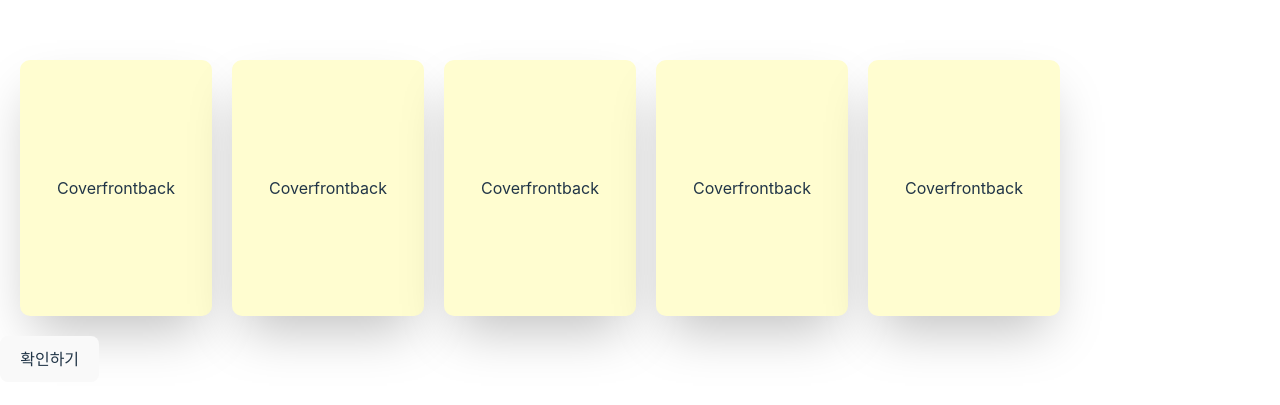
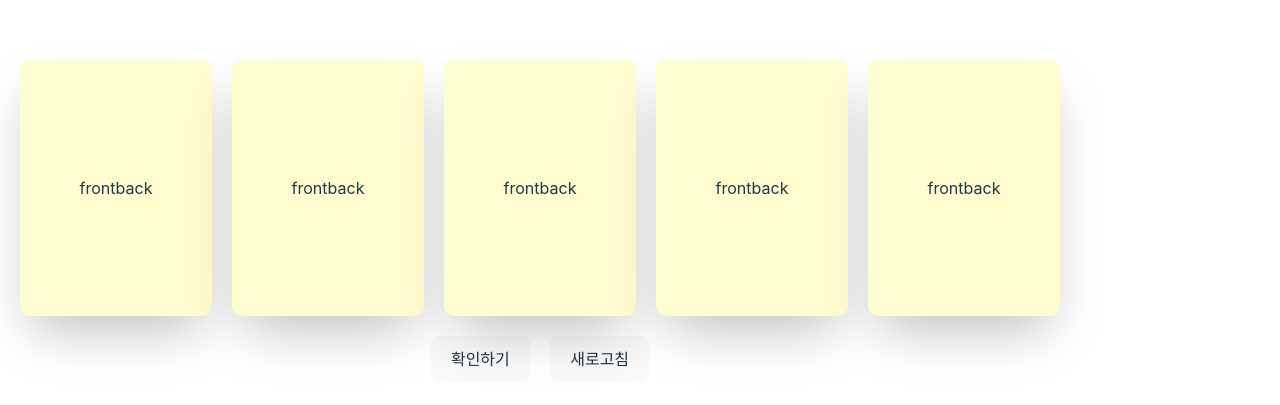
Before and after one commit to LukaPark/gsap-animation, a React (Vite) app: page / in a window 1280 px wide. Shown: the part 189-594 px from the top of the page. Built offline with nearby package versions, Linux system fonts and the light colour scheme.

Commit message:
새로고침(카드 원위치) + 광원 효과 적용

```diff
--- a/src/CardAnimation.tsx
+++ b/src/CardAnimation.tsx
@@ -12,6 +12,7 @@ export default function CardAnimation() {
         const w = 48 * 4;
         const gap = 5 * 4;
 
+        // 카드 중앙으로 모으기
         combine.to('.card', {
             duration: 0.5,
             x: (i) => {
@@ -23,8 +24,29 @@ export default function CardAnimation() {
                 return '0';
             },
             ease: 'power2.in',
+        });
+
+        // 빛나는 효과
+        combine.to(
+            '.card .card-cover',
+            {
+                opacity: 1,
+                duration: 0.5,
+                ease: 'power2.in',
+            },
+            '-=0.5', // 선행 애니메이션이 끝나기 0.5 초 전에 시작
+        )
+    });
+
+    const refresh = () => {
+        const combine = gsap.timeline();
+        combine.to('.card', {
+            duration: 0.5,
+            x: 0,
+            ease: 'power2.in',
         })
-    });
+
+    };
 
     return (
         <div ref={scope}>
@@ -36,8 +58,9 @@ export default function CardAnimation() {
                 <Card/>
                 <Card/>
             </div>
-            <div>
+            <div className={'flex justify-center w-full gap-5'}>
                 <button onClick={openCards}>확인하기</button>
+                <button onClick={refresh}>새로고침</button>
             </div>
         </div>
     );
@@ -46,10 +69,8 @@ export default function CardAnimation() {
 function Card() {
     return (
         <div
-            className={'card w-48 h-64 bg-[#FFFDD0] rounded-[10px] shadow-2xl flex justify-center items-center'}>
-            <div className={'cover'}>
-                Cover
-            </div>
+            className={'relative card w-48 h-64 bg-[#FFFDD0] rounded-[10px] shadow-2xl flex justify-center items-center'}>
+            <Cover />
             <div className={'front'}>
                 front
             </div>
@@ -59,3 +80,9 @@ function Card() {
         </div>
     );
 }
+
+const Cover = () => {
+    return (
+        <div className={'card-cover absolute content-[""] inset-0 rounded-[8px] bg-white opacity-0 shadow-neon'}></div>
+    );
+};
--- a/tailwind.config.js
+++ b/tailwind.config.js
@@ -5,7 +5,11 @@ export default {
         "./src/**/*.{jsx,tsx}",
     ],
     theme: {
-        extend: {},
+        extend: {
+            boxShadow: {
+                neon: '0 0 10px 3px #fff'
+            }
+        },
     },
     plugins: [],
 }
```
